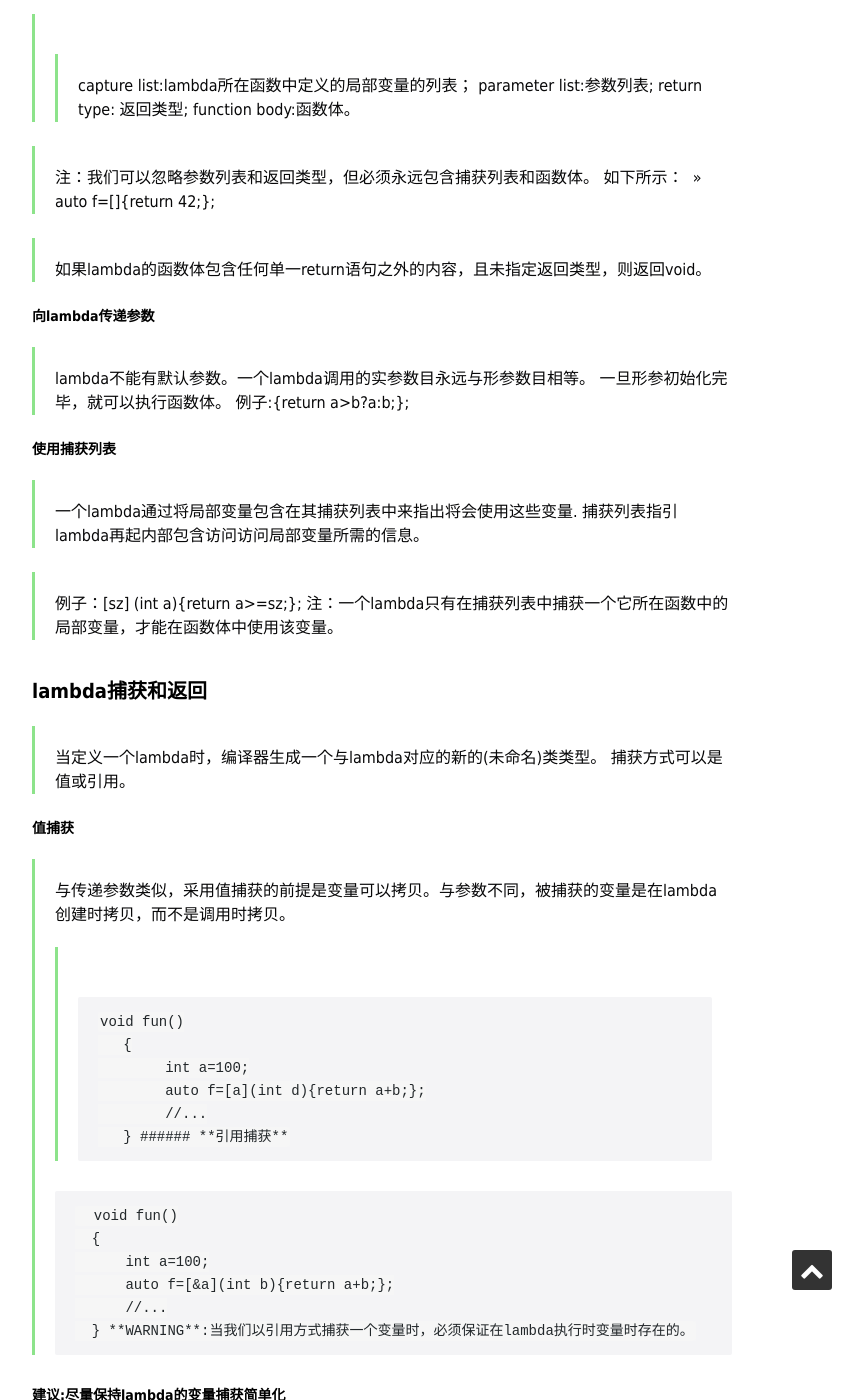
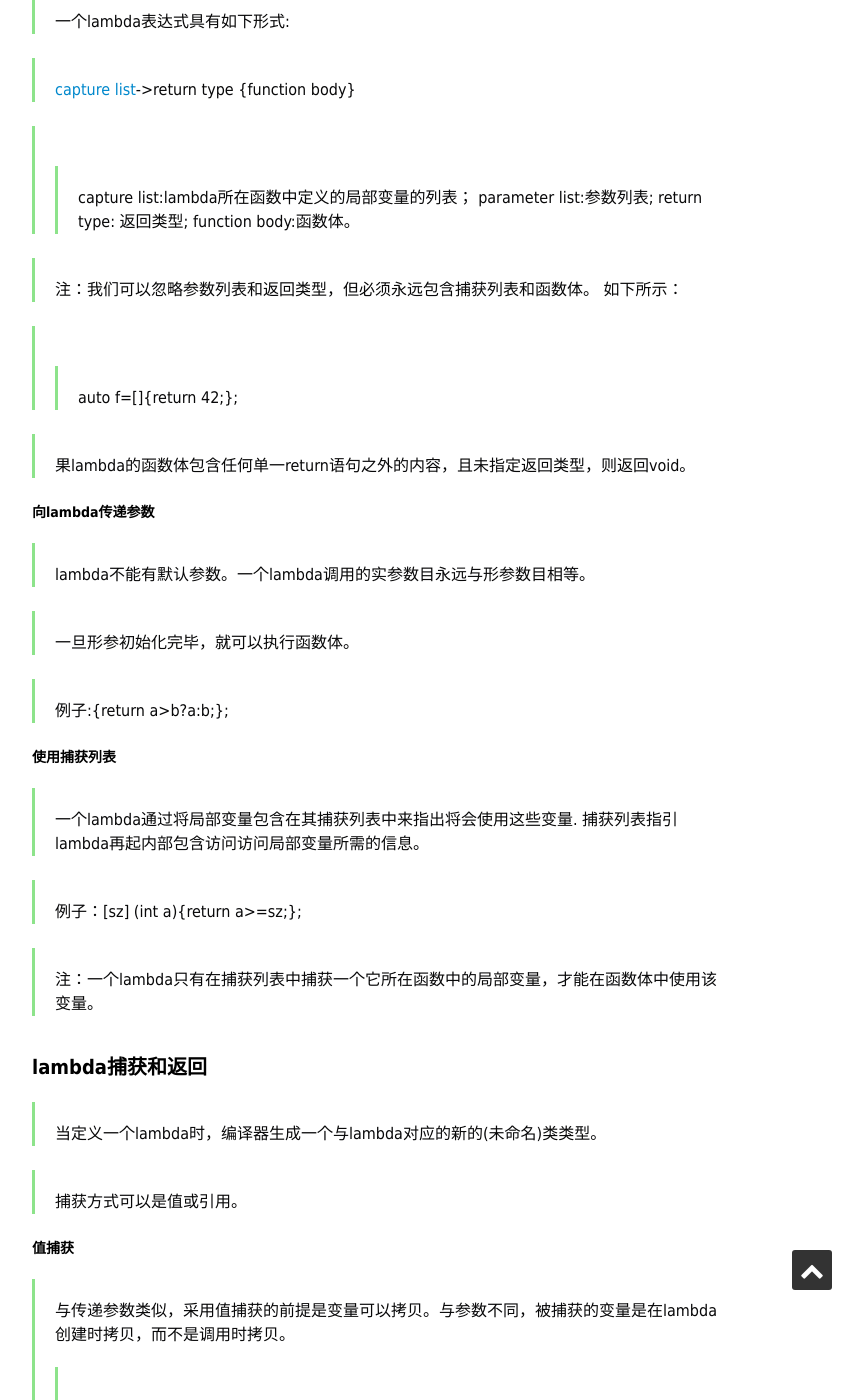
Before and after one commit to Xesian/Xesian, a Jekyll site: the page built from _posts/2015-04-06-Lambda介绍.markdown, in a window 1280 px wide and 1400 px high, scrolled down 1147 px. Shown: the whole window, without its empty margins (248-1111 px from the left). Built offline with Jekyll 4.4.1, drawn with Linux system fonts in a browser that asks for light colours; nearby versions of some CDN libraries; some web fonts are replaced; comment, search, counter and statistics services are not loaded; some of the changed text lies outside the part shown.

Commit message:
xesin commit

```diff
--- a/_posts/2015-04-06-Lambda介绍.markdown
+++ b/_posts/2015-04-06-Lambda介绍.markdown
@@ -14,7 +14,7 @@
 
 ####**lambda表达式**
 
-  > 当我们希望自定义的函数需要更多的参数，超出了算法对谓词的限制时。
+> 当我们希望自定义的函数需要更多的参数，超出了算法对谓词的限制时。
 
 
 ######**介绍lambda**
@@ -24,49 +24,58 @@
 > 可调用对象分别有:函数，函数指针，重载了函数调用运算符的类，以及lambda表达式。lambda表达式是介绍的重点.
 
 > 一个lambda表达式表示一个可调用的代码单元。我们可将其理解为一个未命名的内联函数。
-  一个lambda表达式具有如下形式:
-  [capture list](parameter list)->return type {function body}
 
- >>  capture list:lambda所在函数中定义的局部变量的列表；
-     parameter list:参数列表;
-     return type: 返回类型;
-     function body:函数体。
+> 一个lambda表达式具有如下形式:
+
+> [capture list](parameter list)->return type {function body}
+
+>>  capture list:lambda所在函数中定义的局部变量的列表；
+    parameter list:参数列表;
+    return type: 返回类型;
+    function body:函数体。
 
 > 注：我们可以忽略参数列表和返回类型，但必须永远包含捕获列表和函数体。
     如下所示：
-      >> auto f=[]{return 42;};
 
-> 如果lambda的函数体包含任何单一return语句之外的内容，且未指定返回类型，则返回void。
+>> auto f=[]{return 42;};
+
+> 果lambda的函数体包含任何单一return语句之外的内容，且未指定返回类型，则返回void。
 
 
 ######**向lambda传递参数**
 
-> lambda不能有默认参数。一个lambda调用的实参数目永远与形参数目相等。  一旦形参初始化完毕，就可以执行函数体。
+> lambda不能有默认参数。一个lambda调用的实参数目永远与形参数目相等。
+
+> 一旦形参初始化完毕，就可以执行函数体。
+
 > 例子:[](int a,int b){return a>b?a:b;};
-
 
 ######**使用捕获列表**
 
 > 一个lambda通过将局部变量包含在其捕获列表中来指出将会使用这些变量.    捕获列表指引lambda再起内部包含访问访问局部变量所需的信息。
 
 > 例子：[sz] (int a){return a>=sz;};
+
 > 注：一个lambda只有在捕获列表中捕获一个它所在函数中的局部变量，才能在函数体中使用该变量。
 
 ####**lambda捕获和返回**
 
 > 当定义一个lambda时，编译器生成一个与lambda对应的新的(未命名)类类型。
+
 > 捕获方式可以是值或引用。
 
 ######**值捕获**
 
 > 与传递参数类似，采用值捕获的前提是变量可以拷贝。与参数不同，被捕获的变量是在lambda创建时拷贝，而不是调用时拷贝。
-  >>     void fun()
+>>     void fun()
        {
             int a=100;
             auto f=[a](int d){return a+b;};
             //...
        }
+
 ######**引用捕获**
+
 >
       void fun()
       {
@@ -74,6 +83,7 @@
           auto f=[&a](int b){return a+b;};
           //...
       }
+
 > **WARNING**:当我们以引用方式捕获一个变量时，必须保证在lambda执行时变量时存在的。
 
 
@@ -83,10 +93,10 @@
 
 > 捕获一个普通变量，如int，string，或其他非指针的类型吗，通常可以采用简单的值捕获方式。在此情况下，只需关注变量在捕获时是否有我们需要的值就可以了。
 
->  如果我们捕获一个指针或者迭代器，或采用引用捕获方式，就必须确保在lambda执行时，绑定到迭代器、指针或者引用对象的存在。而且，需要保证对象具有预期的值。在lambda从创建到它执行的这段时间内,可能有代码改变绑定的对象的值。也就是说，在指针或引用被捕获时，绑定的对象的值是我们所期望的，但在lambda执行时，该对象的值可能已经完全不同。
+> 如果我们捕获一个指针或者迭代器，或采用引用捕获方式，就必须确保在lambda执行时，绑定到迭代器、指针或者引用对象的存在。而且，需要保证对象具有预期的值。在lambda从创建到它执行的这段时间内,可能有代码改变绑定的对象的值。也就是说，在指针或引用被捕获时，绑定的对象的值是我们所期望的，但在lambda执行时，该对象的值可能已经完全不同。
 
->  一般来说，我们应该尽量减少捕获的数据量，来避免潜在的捕获导致的问题。
-    而且，如果可能的话，应该避免捕捉指针或者引用.
+> 一般来说，我们应该尽量减少捕获的数据量，来避免潜在的捕获导致的问题。
+  而且，如果可能的话，应该避免捕捉指针或者引用.
 
 ######**隐式捕获**
 
@@ -110,6 +120,7 @@
 > 默认情况下，对于一个值被拷贝的变量，lambda不会改变其值。
 
 > 如果我们希望能改变一个被捕获的变量的值，就必须在参数列表之后加上mutable。因此，可变lambda可能省略参数列表：
+
 >
        void fun3()
        {
```
Also changed, not shown: other parts of _posts/2015-04-06-Lambda介绍.markdown (+6 -3 lines).
